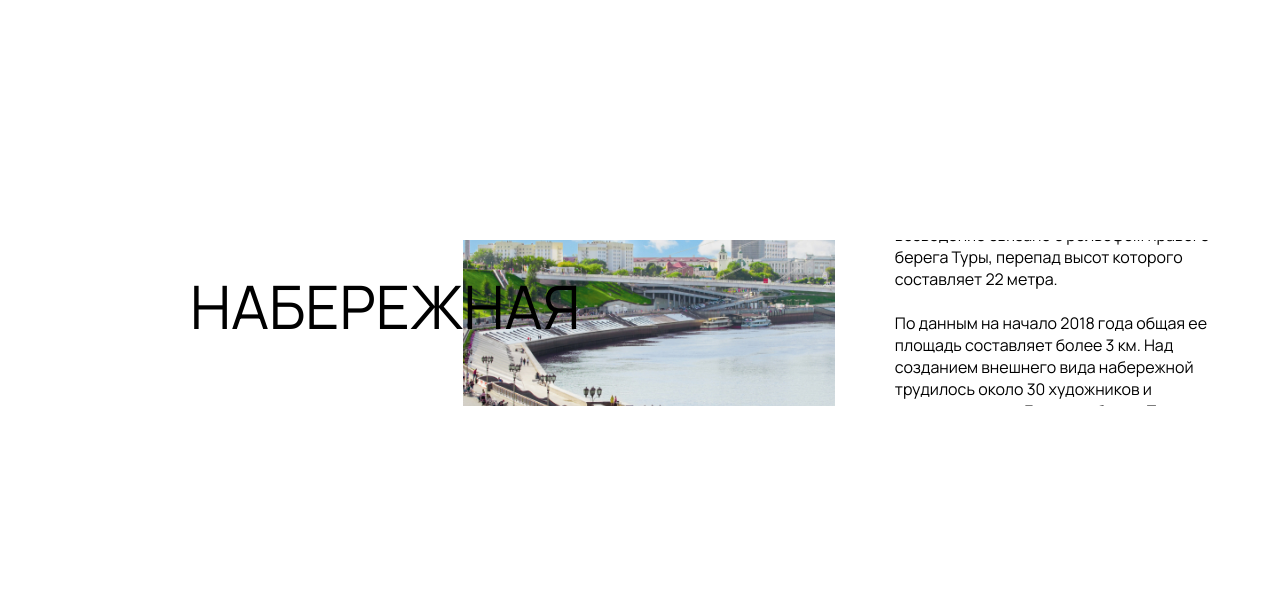
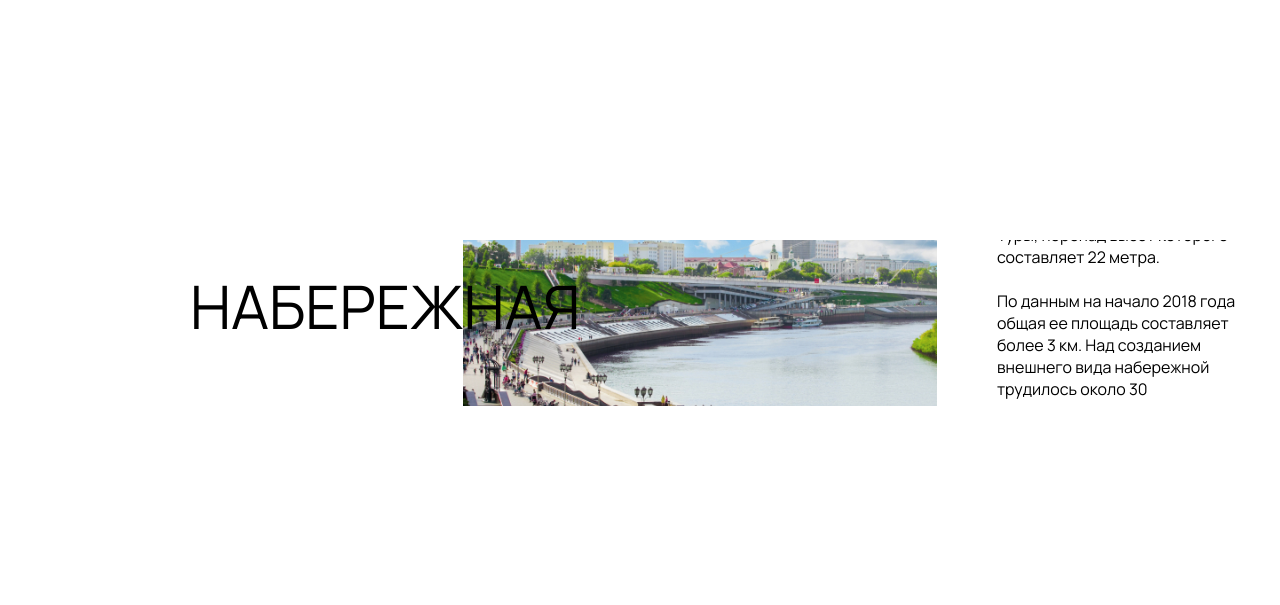
Before and after one commit to Heanware/education, a PHP site: page / in a window 1280 px wide. Shown: the part 5556-6161 px from the top of the page. Run offline with PHP 8.4, Linux system fonts and the light colour scheme.

Commit message:
slider adaptive 1600 fix

```diff
--- a/assets/css/media.css
+++ b/assets/css/media.css
@@ -107,9 +107,12 @@
     }
 
     .city__facts--slider-item-image {
-        width: 474px;
+        min-width: 474px;
         height: 470px;
         margin-left: 26%;
     }
+    .city__facts--slider-item-description{
+        padding-left: 60px;
+    }
 
 }
--- a/assets/css/style.css
+++ b/assets/css/style.css
@@ -335,16 +335,17 @@
 
 .city__facts--slider-item-image {
     display: inline-block;
-    width: 534px;
+    min-width: 534px;
+    margin-left: 26%;
     height: 530px;
     background-repeat: no-repeat;
-    background-size: cover;
+    background-size: contain;
     background-position: center;
 }
 
 .city__facts--slider-item-description {
-    width: 500px;
-    padding-left: 60px;
+    min-width: 300px;
+    padding-left: 65px;
     transform: translateX(110%);
     opacity: 0;
     transition: opacity 0.5s ease-in-out, transform 0.3s 0.5s ease-in-out;
```
